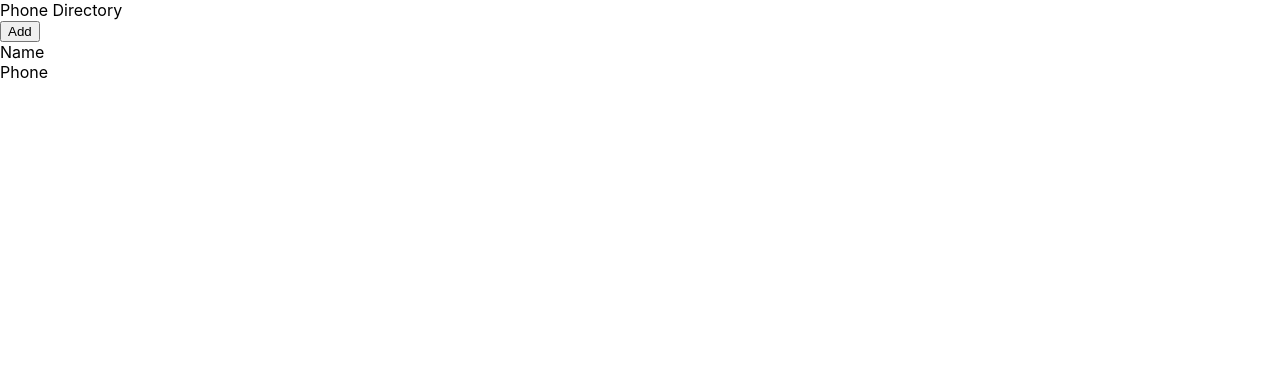
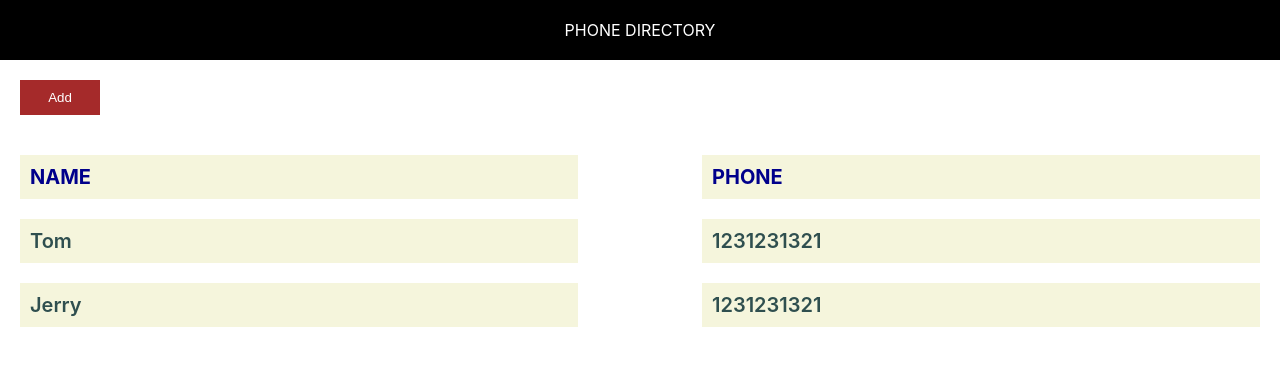
Before and after one commit to nrahul32/phone-directory, a React (Create React App) app: page / in a window 1280 px wide. Shown: the top 366 px of the page. Built offline with nearby package versions, Linux system fonts and the light colour scheme.

Commit message:
Created Header component, added dummy data and styling for the page

```diff
--- a/src/App.js
+++ b/src/App.js
@@ -1,11 +1,22 @@
+import Header from "./Header"
+import "./Header.css"
+
 function App() {
   return (
     <div>
-      <div className="Header">Phone Directory</div>
-      <button>Add</button>
-      <div>
-        <span>Name</span><br/>
-        <span>Phone</span>
+      <Header/>
+      <button className="add-btn">Add</button>
+      <div className="grid-container">
+        <span className="grid-item name-heading">Name</span><br/>
+        <span className="grid-item phone-heading">Phone</span>
+      </div>
+      <div className="grid-container">
+        <span className="grid-item">Tom</span><br/>
+        <span className="grid-item">1231231321</span>
+      </div>
+      <div className="grid-container">
+        <span className="grid-item">Jerry</span><br/>
+        <span className="grid-item">1231231321</span>
       </div>
     </div>
   );
--- /dev/null
+++ b/src/Header.css
@@ -0,0 +1,39 @@
+.header {
+    background-color: black;
+    color: white;
+    text-align: center;
+    padding: 20px;
+    text-transform: uppercase;
+}
+
+.add-btn {
+    background-color:brown;
+    color: white;
+    text-align: center;
+    border: none;
+    padding: 10px;
+    margin: 20px;
+    width: 80px;
+    text-transform:capitalize;
+    cursor: pointer;
+}
+
+.grid-container {
+    display: grid;
+    grid-template-columns: 45% auto 45%;
+    margin: 20px;
+}
+
+.grid-item {
+    background-color:beige;
+    color:darkslategray;
+    font-size: 1.25rem;
+    padding: 10px;
+    font-weight: 600;
+}
+
+.name-heading, .phone-heading {
+    text-transform: uppercase;
+    font-weight: 700;
+    color: darkblue;
+}
--- /dev/null
+++ b/src/Header.js
@@ -0,0 +1,9 @@
+import React from "react";
+
+const Header = function(){
+    return(
+        <div className="header">Phone Directory</div>
+    )
+}
+
+export default Header;
```
